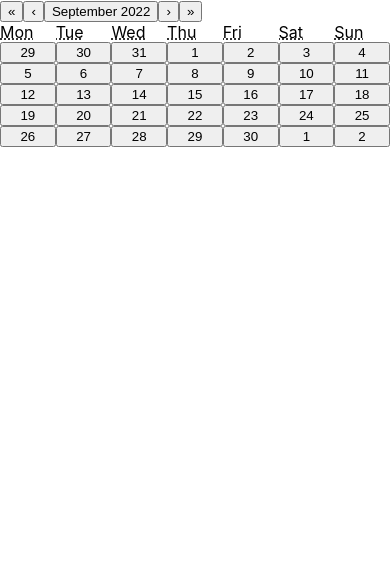
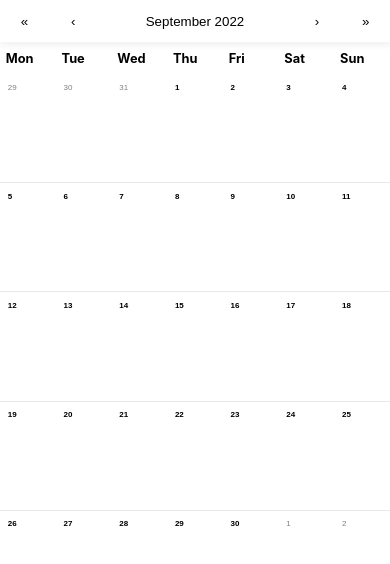
Before and after one commit to EunbinShin/money-calendar, a React (Create React App) app: page / in a window 390 px wide. Shown: the top 564 px of the page. Built offline with nearby package versions, Linux system fonts and the light colour scheme.

Commit message:
mobile용 css 지정

```diff
--- /dev/null
+++ b/src/components/calendar/MainCalendar.css
@@ -0,0 +1,64 @@
+/* PC */
+.react-calendar__navigation__label {
+    color: black;
+}
+.react-calendar__month-view__weekdays{
+    color: black;
+}
+
+
+/* Mobile */
+@media (max-width: 639px) {
+    *{
+        margin: 0;
+        padding: 0;
+    }
+
+    .react-calendar__navigation{
+        display: grid;
+        grid-template-columns: 1fr 1fr 4fr 1fr 1fr;
+        height: 5vh;
+        /* https://getcssscan.com/css-box-shadow-examples */
+        box-shadow: rgba(33, 35, 38, 0.05) 0px 3px 5px 1px;
+    }
+    .react-calendar__navigation button{
+        border: 0;
+        outline: 0;
+        background-color: white;
+    }
+
+    .react-calendar__month-view__weekdays{
+        text-align: left;
+        font-size: 0.8em;
+        font-weight: bolder;
+        margin-top: 1vh;
+        margin-bottom: 1vh;
+    }
+    .react-calendar__month-view__weekdays abbr{
+        text-decoration: none;
+        margin-left: 1.5vw;
+    }
+
+    .react-calendar__month-view__days__day{
+        position: relative;
+        width: 14vw;
+        height: 28vw;
+        border: 0;
+        border-bottom: 1px solid rgba(33, 35, 38, 0.1);
+        outline: 0;
+        background-color: white;
+        text-align: left;
+        font-size: 0.5em;
+        font-weight: bold;
+    }
+    .react-calendar__month-view__days__day--neighboringMonth{
+        color: gray;
+        font-weight: normal;
+    }
+    .react-calendar__month-view__days__day abbr{
+        position: absolute;
+        top: 0px;
+        padding-top: 1vh;
+        padding-left: 2vw;
+    }
+}
--- a/src/components/calendar/MainCalendar.js
+++ b/src/components/calendar/MainCalendar.js
@@ -1,11 +1,11 @@
 import React from 'react';
 import Calendar from 'react-calendar'
+import './MainCalendar.css'
 
 const MainCalendar = () => {
     return (
-        <div>
-            <Calendar />
-        </div>
+        <Calendar
+        formatDay={(locale, date) => date.toLocaleString("en", {day: "numeric"})}/>
     );
 };
 
```
Also changed, not shown: src/components/modal/PopupModal.js (added, +11 -0 lines), 1 other file (tests, documents, lock files or other folders).
